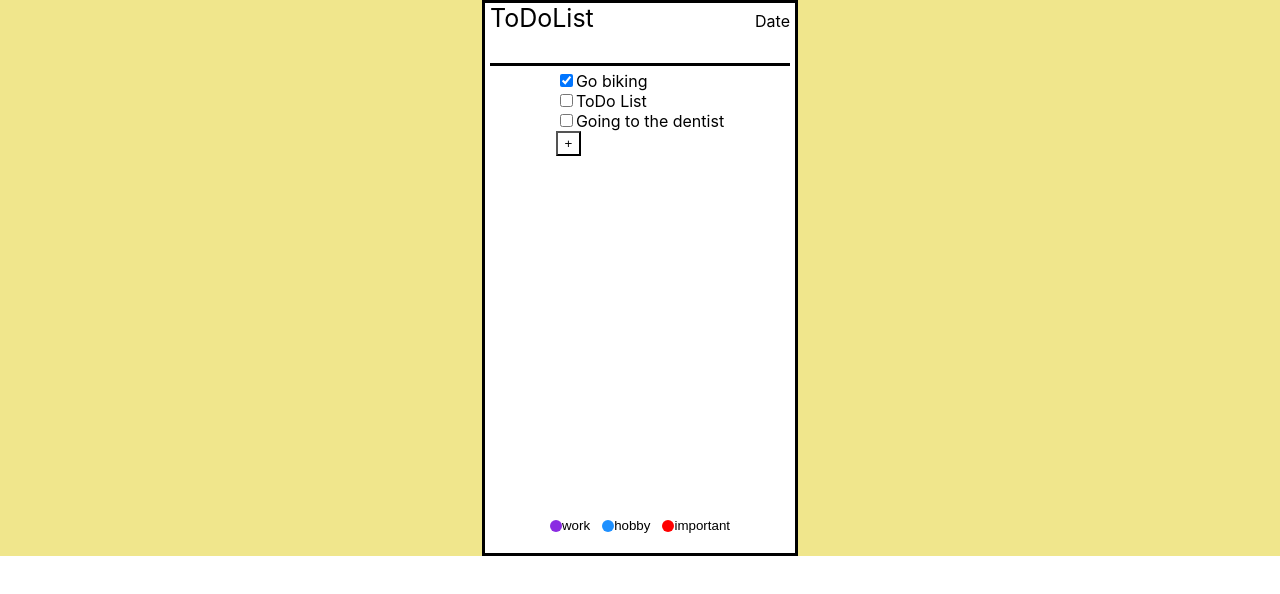
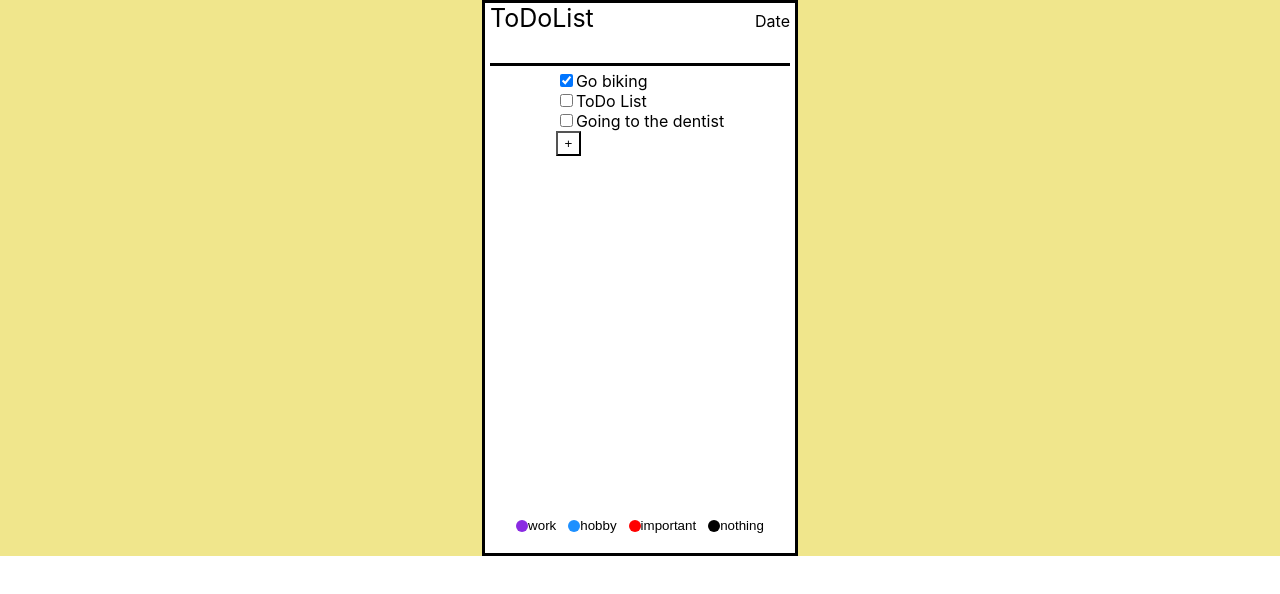
Before and after one commit to Meysam8722/todo, a React (Create React App) app: page / in a window 1280 px wide. Shown: the top 594 px of the page. Built offline with nearby package versions, Linux system fonts and the light colour scheme.

Commit message:
Passing the filter array to ToDoFilter and InputToDo

```diff
--- a/src/ToDo/Subcomponent/InputToDo.js
+++ b/src/ToDo/Subcomponent/InputToDo.js
@@ -1,51 +1,68 @@
 import React from "react";
 import {ToDoStyles} from "./styles/ToDoStyles";
 
-function InputToDo ({toDo, isShow, onHandleInputChange, onHandleSubmit}) {
+class InputToDo extends React.Component {
 
-    let value;
+    constructor(props) {
+        super(props);
+        this.state = {
+            input: "",
+            value: "work"
+        }
+        this.handleInputChange = this.handleInputChange.bind(this);
+        this.handleSubmit = this.handleSubmit.bind(this);
+        this.handleChange = this.handleChange.bind(this);
 
-    const handleChange = () => {
+
+    }
+
+    handleChange(event) {
+
+        this.setState({value: event.target.value});
 
     };
 
-    const handleInputChange = (event) => {
-        value = event.target.value;
+    handleInputChange(event) {
+        this.setState({
+            input: event.target.value
+        },()=>{
+            console.log(this.state.input)
+        })
+
     };
 
-    const handleSubmit = (event) => {
-        onHandleSubmit(value);
+    handleSubmit(event) {
         event.preventDefault();
+        this.props.onHandleSubmit(this.state.input, this.state.value);
     };
 
-    if(!isShow){
+    render() {
+        const{input, value} = this.state;
+        if (!this.props.isShow) {
             return null
         }
         return (
             <div style={ToDoStyles.inputToDoStyle}>
-                <div style={ToDoStyles.newToDo}>
-                    <form onSubmit={handleSubmit}>
-                        <input type="text" id="filter" value={value} placeholder="new todo" ref={input => {}/*this.search = input*/}
-                               onChange={handleInputChange}/>
-                        <input type="submit" value="Submit" />
-                    </form>
-                </div>
-
-                <div style={ToDoStyles.markAsImportant}>
-                    <form onSubmit={handleSubmit}>
+                <form onSubmit={this.handleSubmit}>
+                    <div style={ToDoStyles.newToDo}>
+                        <input type="text" id="filter" value={input} placeholder="new todo"
+                               onChange={this.handleInputChange}/>
+                        <input type="submit" value="Submit"/>
+                    </div>
+                    <div style={ToDoStyles.markAsImportant}>
                         <label>
                             category:
-                            <select value={value} onChange={handleChange}>
-                                <option value="Work">Work</option>
-                                <option value="Hobby">Hobby</option>
-                                <option value="important">Important</option>
+                            <select value={value} onChange={this.handleChange}>
+                                {this.props.filter && this.props.filter.map((item) => {
+                                    return <option value={item}>{item}</option>;
+                                })}
                             </select>
                         </label>
-                        {/* <input type="submit" value="Submit" style={ToDoStyles.filter}/>  */}
-                    </form>
-                </div>
+                    </div>
+                </form>
             </div>
         );
+    }
 
 }
 
--- a/src/ToDo/Subcomponent/ToDoFilter.js
+++ b/src/ToDo/Subcomponent/ToDoFilter.js
@@ -1,36 +1,37 @@
 import React from "react";
 import {ToDoStyles} from "./styles/ToDoStyles";
 
-function ToDoFilter ({toDo}){
+function ToDoFilter ({toDo, filter}){
 
 
+    const getColor = (item) => {
+        switch (item) {
+            case "work":
+                return '#8A2BE2';
+            case "hobby":
+                return '#1E90FF';
+            case "important":
+                return '#FF0000';
+            default:
+                return 'black';
+        }
+    }
 
     return(
         <div style={ToDoStyles.toDoFilter}>
-            <button style={ToDoStyles.filter}>
-                <div style={{...ToDoStyles.circle,...{backgroundColor: '#8A2BE2'}}}>
+            {filter.map((item) => {
+                return(
+                    <button style={ToDoStyles.filter}>
+                        <div style={{...ToDoStyles.circle,...{backgroundColor: getColor(item)}}}>
 
-                </div>
-                <div>
-                    work
-                </div>
-            </button>
-            <button style={ToDoStyles.filter}>
-                <div style={{...ToDoStyles.circle,...{backgroundColor: '#1E90FF'}}}>
+                        </div>
+                        <div>
+                            {item}
+                        </div>
+                    </button>
+                );
+            })}
 
-                </div>
-                <div>
-                    hobby
-                </div>
-            </button>
-            <button style={ToDoStyles.filter}>
-                <div style={ToDoStyles.circle}>
-
-                </div>
-                <div>
-                    important
-                </div>
-            </button>
 
         </div>
         );
--- a/src/ToDo/ToDo.js
+++ b/src/ToDo/ToDo.js
@@ -9,6 +9,8 @@ import {ToDoStyles} from "./Subcomponent/styles/ToDoStyles";
 class ToDo extends React.Component {
     constructor(props) {
         super(props);
+        this.handleChange = this.handleChange.bind(this);
+        this.handleSubmit = this.handleSubmit.bind(this);
         this.handleClick = this.handleClick.bind(this);
         this.handleChangeCheck = this.handleChangeCheck.bind(this);
         this.state = {
@@ -18,28 +20,29 @@ class ToDo extends React.Component {
                 {name: "Going to the dentist", category: "important", state: false}
             ],
             showInput: false,
-            filter: ['work', 'hobby', 'important']
+            filter: ['work', 'hobby', 'important', 'nothing']
         };
     }
 
     handleChangeCheck() {
 
-        // this.setState((state, props) => ({
-        // }));
     }
 
-    handleSubmit(item) {
-        const copyOfToDo = this.state.toDo;
-        copyOfToDo.push({name: item, category: '', isChecked: false});
+    handleChange() {
+
+    }
+
+    handleSubmit(item, value) {
+        const copyOfToDo = [...this.state.toDo];
+        copyOfToDo.push({name: item, category: value, isChecked: false});
         this.setState((state, props) => ({
             toDo: copyOfToDo,
             showInput: !this.state.showInput
-        }));
+        }),() => {
+            console.log(this.state.toDo)
+        });
     }
 
-    // handleInputChange(jArray) {
-    //
-    // }
 
     handleClick() {
         this.setState((state, props) => ({
@@ -57,8 +60,8 @@ class ToDo extends React.Component {
 
                     </div>
                     <ToDoList toDo={toDo} showInputTab={showInput} onHandleClick={this.handleClick}/>
-                    <ToDoFilter toDo={toDo}/>
-                    <InputToDo toDo={toDo} isShow={showInput} /*onHandleInputChange={() => this.handleInputChange()}*/ onHandleSubmit={(item) => this.handleSubmit(item)}/>
+                    <ToDoFilter filter={filter}/>
+                    <InputToDo filter={filter} isShow={showInput}  onHandleSubmit={(item, value) => this.handleSubmit(item, value)} />
                 </div>
             </div>
         );
```
